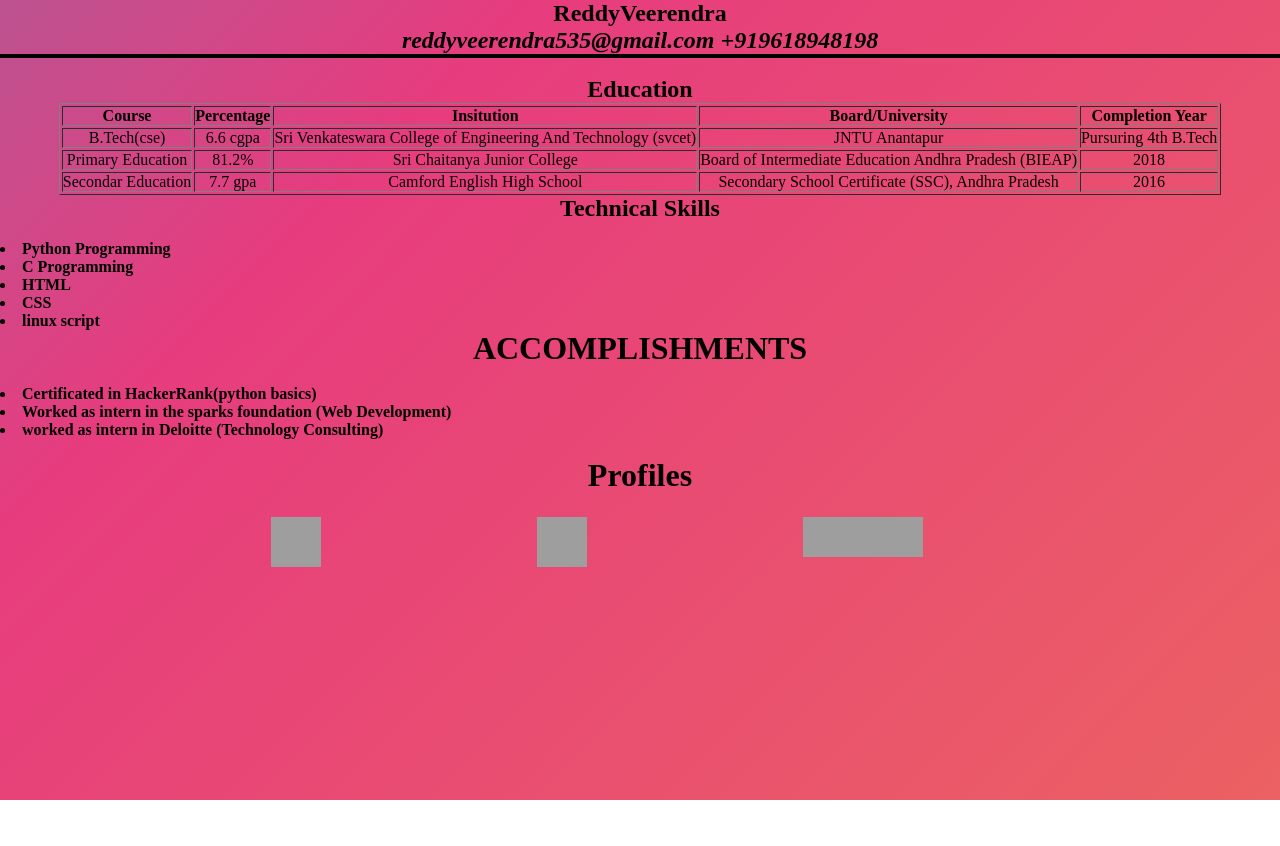
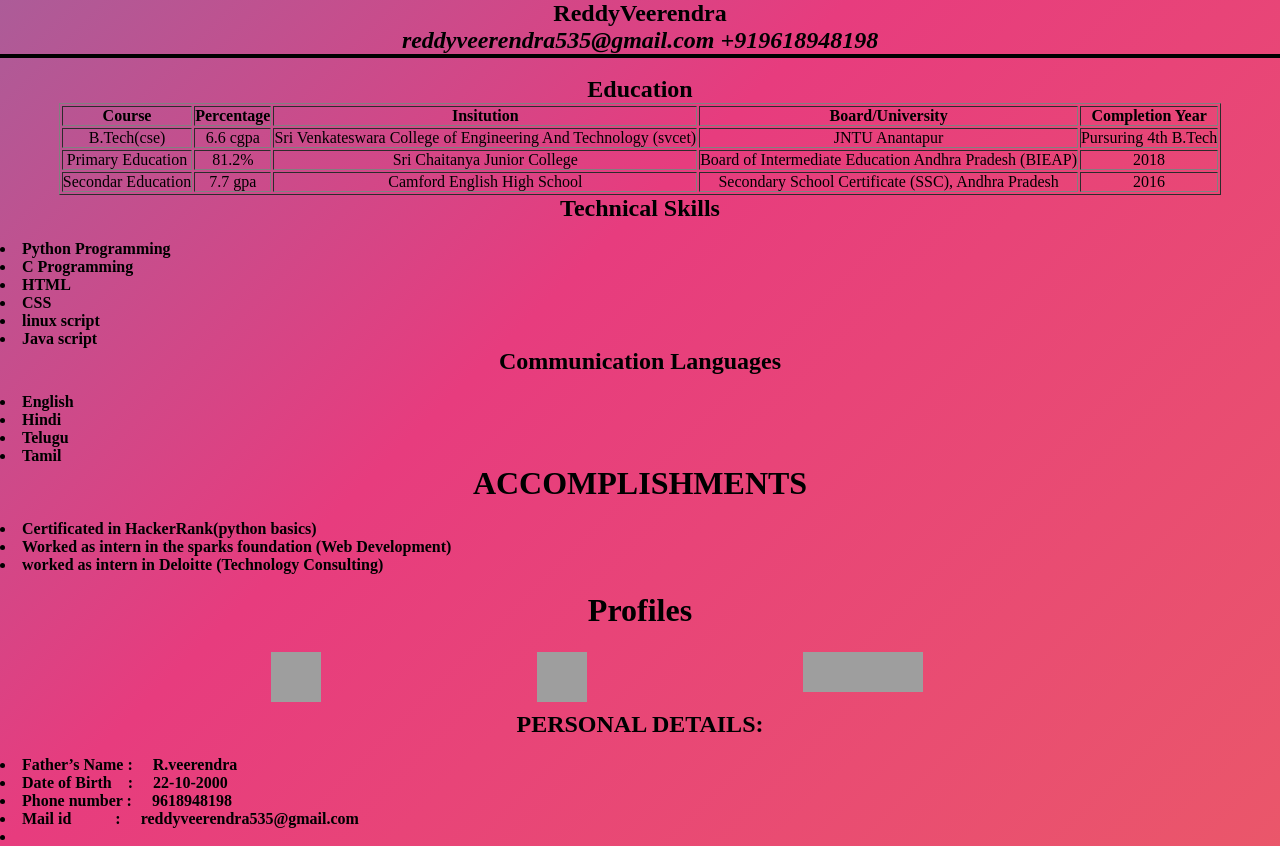
Before and after one commit to Reddyveerendra/Reddyveerendra.github.io, a plain HTML site: page index.html in a window 1280 px wide. Before the commit the page ends 800 px from the top, so only its background shows below. Drawn offline with Linux system fonts and the light colour scheme; grey boxes are pictures that could not be loaded.

Commit message:
new sec add

```diff
--- a/index.html
+++ b/index.html
@@ -91,7 +91,10 @@
     </table>
     <h2 style="text-align: center;"><b>Technical Skills</b></h2>
     <br>
-    <h4><li>Python Programming</li><li>C Programming</li><li>HTML</li><li>CSS</li><li>linux script</li></h4>
+    <h4><li>Python Programming</li><li>C Programming</li><li>HTML</li><li>CSS</li><li>linux script</li><li>Java script</script></li></h4>
+    <h2 style="text-align: center;"><b>Communication Languages</b></h2>
+    <br>
+    <h4><li>English</li><li>Hindi</li><li>Telugu</li><li>Tamil</li></h4>
     <p>
     <h1 style="text-align: center;">
     ACCOMPLISHMENTS
@@ -128,5 +131,13 @@
     <a href="https://www.hackerrank.com/reddyveerendra51"><img src ="https://www.hackerrank.com/wp-content/uploads/2018/08/hackerrank_logo.png" alt ="HackerRank" style="width:120px;height:40px;"></a>
     </div>
     </div>
+    <h2 style="text-align: center;"><b>PERSONAL DETAILS:</b></h2>
+    <br>
+    <h4><li>Father’s Name :&emsp; R.veerendra</li>
+        <li>Date of Birth &ensp; :&emsp; 22-10-2000</li>
+        <li>Phone number  :&emsp; 9618948198</li>
+        <li>Mail id &emsp;  &emsp;  :&emsp; reddyveerendra535@gmail.com</li>
+        <li></li>
+    </h4>
 </body>
 </html>
```
